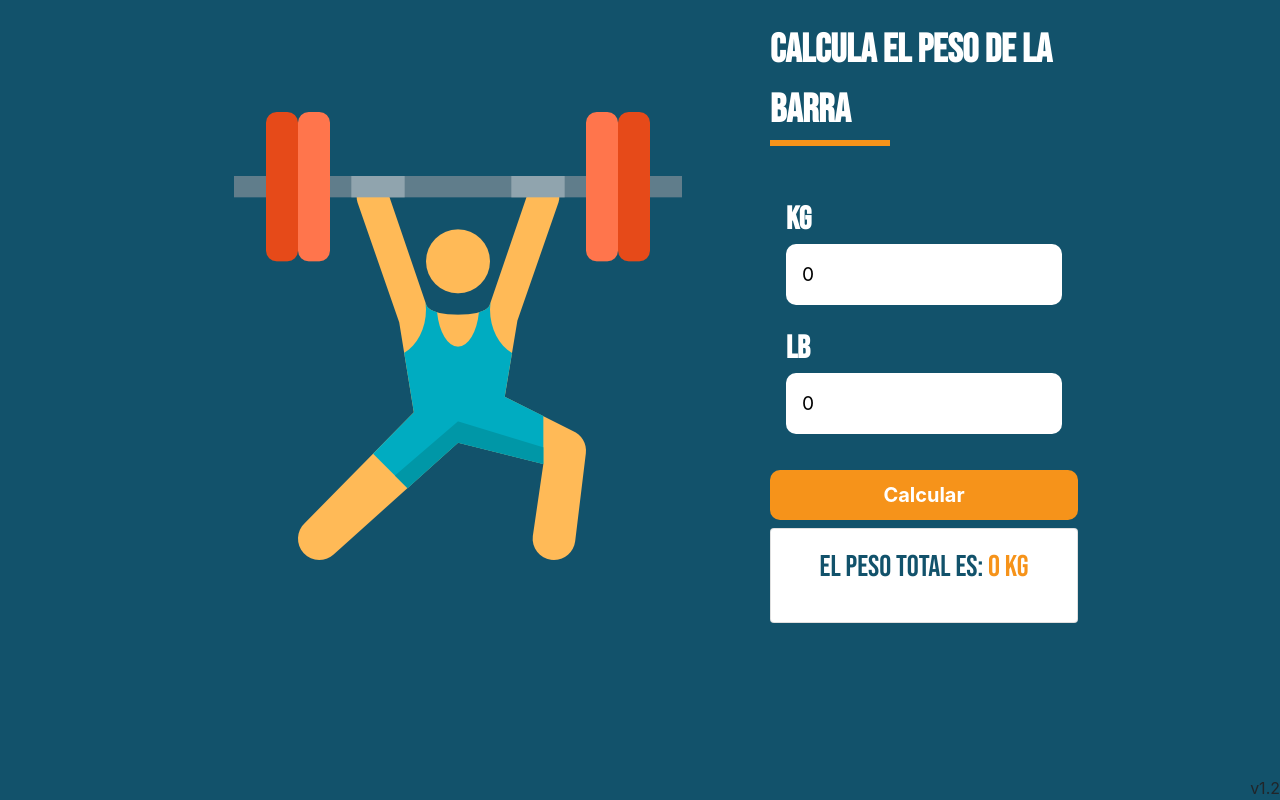
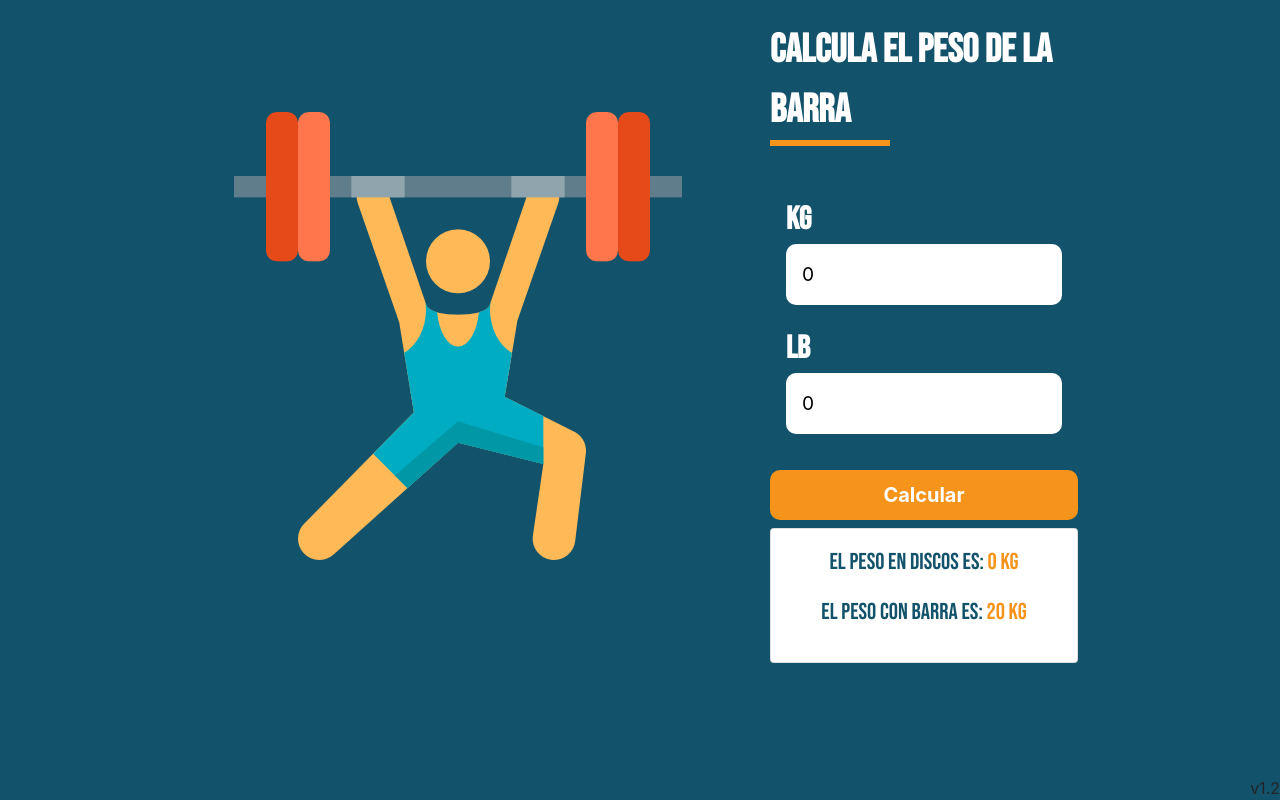
Before and after one commit to Diego-MV/KGplusLB, a React (Create React App) app: page / in a window 1280 px wide. Built offline with nearby package versions, Linux system fonts and the light colour scheme.

Commit message:
add weight of bar

```diff
--- a/src/components/Resultado.jsx
+++ b/src/components/Resultado.jsx
@@ -7,7 +7,7 @@ const ResultadoDiv = styled.div`
   text-align: center;
 `;
 const Precio = styled.p`
-  font-size: 30px;
+  font-size: 23px;
   span {
     color: #f6931a;
   }
@@ -19,7 +19,10 @@ const Resultado = ({ resultado }) => {
       <div className="card-body ">
         <ResultadoDiv>
           <Precio>
-            El peso total es: <span>{resultado} KG</span>
+            El peso en discos es: <span>{resultado} KG</span>
+          </Precio>
+          <Precio>
+            El peso con barra es: <span>{parseFloat(resultado)+20} KG</span>
           </Precio>
         </ResultadoDiv>
 
```
